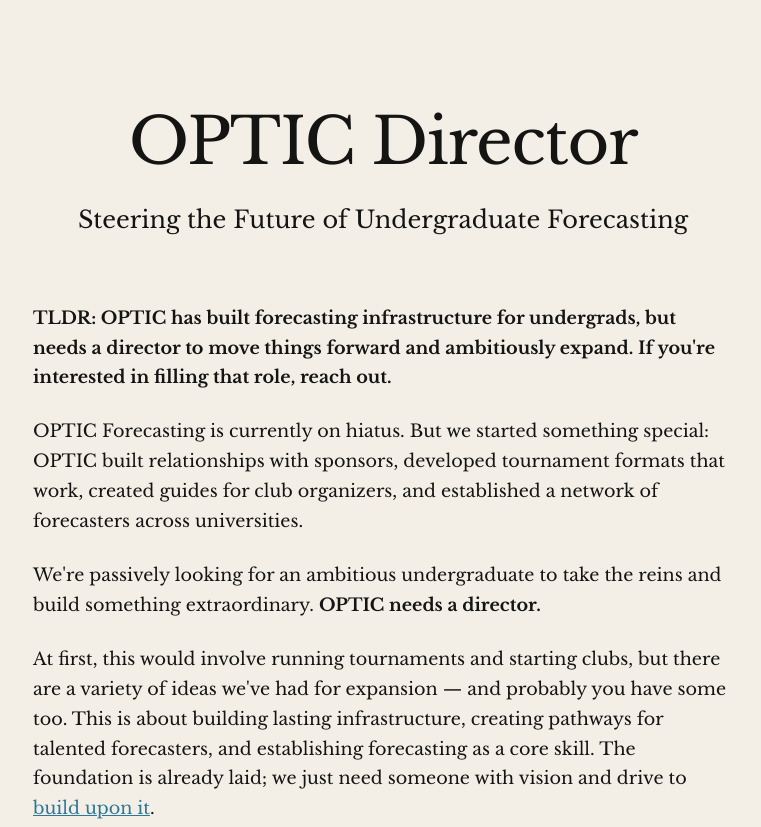
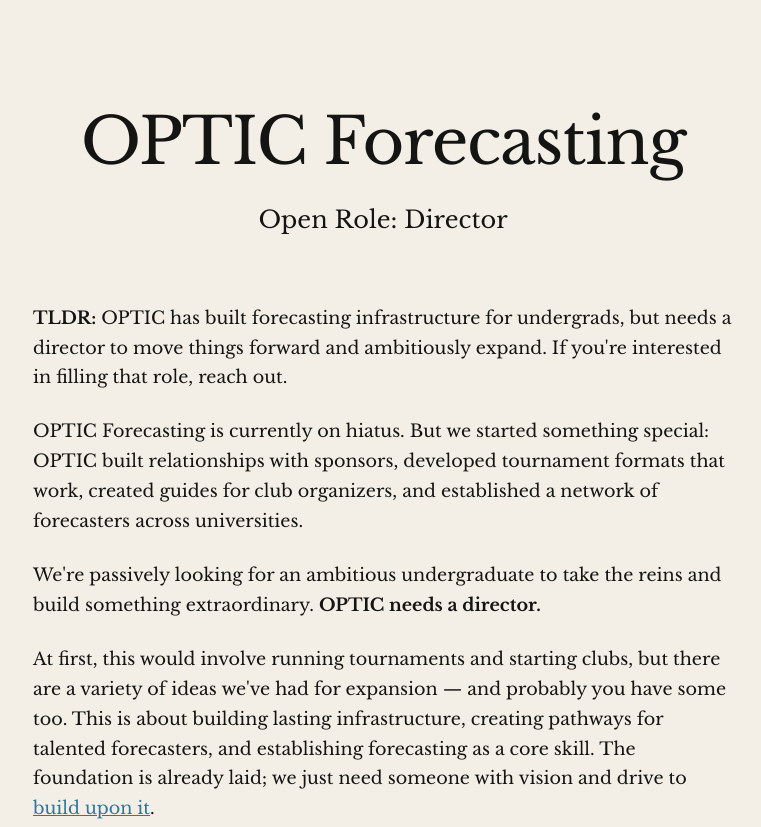
Before and after one commit to saulmunn/optic-forecasting-website, a plain HTML site: page director/index.html in a window 1280 px wide. Shown: the top 827 px of the page, without its empty margins (257-1018 px from the left). Drawn offline with nearby package versions, Linux system fonts and the light colour scheme.

Commit message:
small typos and updates

```diff
--- a/director/index.html
+++ b/director/index.html
@@ -57,14 +57,14 @@
   </head>
   <body>
     <div class="container">
-      <h1>OPTIC Director</h1>
-      <h2>Steering the Future of Undergraduate Forecasting</h2>
+      <h1>OPTIC Forecasting</h1>
+      <h2>Open Role: Director</h2>
       <p>
-        <b
-          >TLDR: OPTIC has built forecasting infrastructure for undergrads, but
-          needs a director to move things forward and ambitiously expand. If
-          you're interested in filling that role, reach out.
-        </b>
+
+        <b>TLDR:</b> OPTIC has built forecasting infrastructure for undergrads, but
+            needs a director to move things forward and ambitiously expand. If
+            you're interested in filling that role, reach out.
+
       </p>
       <p>
         OPTIC Forecasting is currently on hiatus. But we started something
```
Also changed, not shown: index.html (+2 -2 lines).
